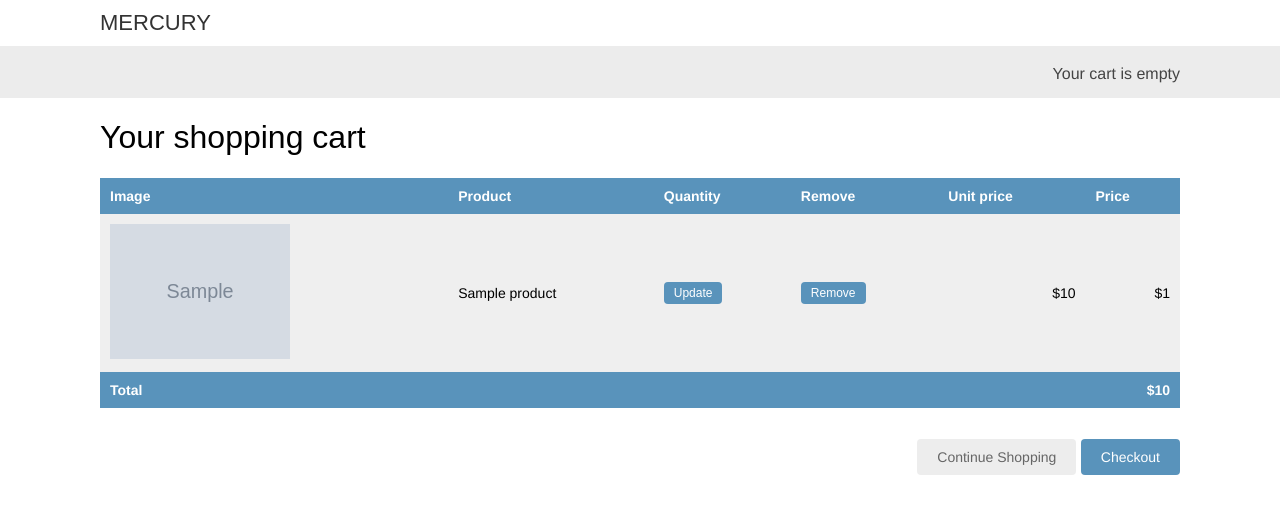
After one commit to sp4c3cow/e-commerce, a Django app: template myshop/templates/cart/detail.html in a window 1280 px wide. The commit adds this page. Shown: the top 514 px of the page. Run offline with Django 3.2, Linux system fonts and the light colour scheme; the template is opened without the code that fills it: most values are stand-ins (such as "Sample title", 1, 10 or a date in 2020); grey boxes marked "Sample" are stand-in pictures.

Commit message:
cart_add bug [solved]

```diff
--- a/myshop/cart/views.py
+++ b/myshop/cart/views.py
@@ -23,4 +23,8 @@ def cart_remove(request, product_id):
 
 def cart_detail(request):
     cart = Cart(request)
+    for item in cart:
+        item['update_quantity_form'] = CartAddProductForm(initial={
+            'quantity': item['quantity'],
+            'override': True})
     return render(request, 'cart/detail.html', {'cart': cart})
--- a/myshop/myshop/settings.py
+++ b/myshop/myshop/settings.py
@@ -122,3 +122,5 @@ USE_TZ = True
 STATIC_URL = '/static/'
 MEDIA_URL = '/media/'
 MEDIA_ROOT = os.path.join(BASE_DIR, 'media/')
+
+CART_SESSION_ID = 'cart'
--- a/myshop/shop/static/css/base.css
+++ b/myshop/shop/static/css/base.css
@@ -1,4 +1,4 @@
-@import url(http://fonts.googleapis.com/css?family=Ubuntu);
+/* @import url(http://fonts.googleapis.com/css?family=Ubuntu); */
 
 body {
     margin:0;
--- a/myshop/shop/views.py
+++ b/myshop/shop/views.py
@@ -1,5 +1,6 @@
 from django.shortcuts import render, get_object_or_404
 from .models import Category, Product
+from cart.forms import CartAddProductForm
 
 def product_list(request, category_slug=None):
     category = None
@@ -13,5 +14,5 @@ def product_list(request, category_slug=None):
 
 def product_detail(request, id, slug):
     product = get_object_or_404(Product, id=id, slug=slug, availability=True)
-
-    return render(request, 'shop/product/detail.html', {'product': product})
+    cart_product_form = CartAddProductForm()
+    return render(request, 'shop/product/detail.html', {'product': product, 'cart_product_form': cart_product_form})
--- /dev/null
+++ b/myshop/templates/cart/detail.html
@@ -0,0 +1,61 @@
+{% extends 'shop/base.html' %}
+{% load static %}
+
+{% block title %}
+    Your shopping cart
+{% endblock title %}
+
+{% block content %}
+<h1>Your shopping cart</h1>
+<table class="cart">
+    <thead>
+        <tr>
+            <th>Image</th>
+            <th>Product</th>
+            <th>Quantity</th>
+            <th>Remove</th>
+            <th>Unit price</th>
+            <th>Price</th>
+        </tr>
+    </thead>
+    <tbody>
+        {% for item in cart %}
+            {% with product=item.product %}
+            <tr>
+                <td>
+                    <a href="{{ product.get_absolute_url }}">
+                        <img src="{% if product.image %}{{ product.image.url }}{% else %}{% static 'img/no_image.png' %}{% endif %}" alt="">
+                    </a>
+                </td>
+                <td>{{ product.name }}</td>
+                <td>
+                    <form action="{% url 'cart:cart_add' product_id=product.id %}" method='post'>
+                        {{ item.update_quantity_form.quantity }}
+                        {{ item.update_quantity_form.override }}
+                        <input type="submit" value="Update">
+                        {% csrf_token %}
+                    </form>
+                </td>
+                <td>
+                    <form action="{% url 'cart:cart_remove' product.id %}" method='post'>
+                        <input type="submit" value='Remove'>
+                        {% csrf_token %}
+                    </form>
+                </td>
+                <td class="num">${{ item.price }}</td>
+                <td class="num">${{ item.total_price }}</td>
+            </tr>
+            {% endwith %}
+        {% endfor %}
+        <tr class='total'>
+            <td>Total</td>
+            <td colspan='4'></td>
+            <td class='num'>${{ cart.get_total_price }}</td>
+        </tr>
+    </tbody>
+</table>
+<p class="text-right">
+    <a href="{% url 'shop:product_list' %}" class='button light'>Continue Shopping</a>
+    <a href="#" class='button'>Checkout</a>
+</p>
+{% endblock content %}
--- a/myshop/templates/shop/product/detail.html
+++ b/myshop/templates/shop/product/detail.html
@@ -13,6 +13,11 @@
             <a href="{{ product.category.get_absolute_url }}">{{ product.category }}</a>
         </h2>
         <p class="price">${{ product.price }}</p>
+        <form action="{% url 'cart:cart_add' product_id=product.id %}" method='post'>
+            {{ cart_product_form }}
+            {% csrf_token %}
+            <input type="submit" value="Add to cart">
+        </form>
         {{ product.description|linebreaks }}
     </div>
 {% endblock %}
```
Also changed, not shown: myshop/db.sqlite3, myshop/products/2020/07/28/external-content.duckduckgo.com.jpeg (deleted).
